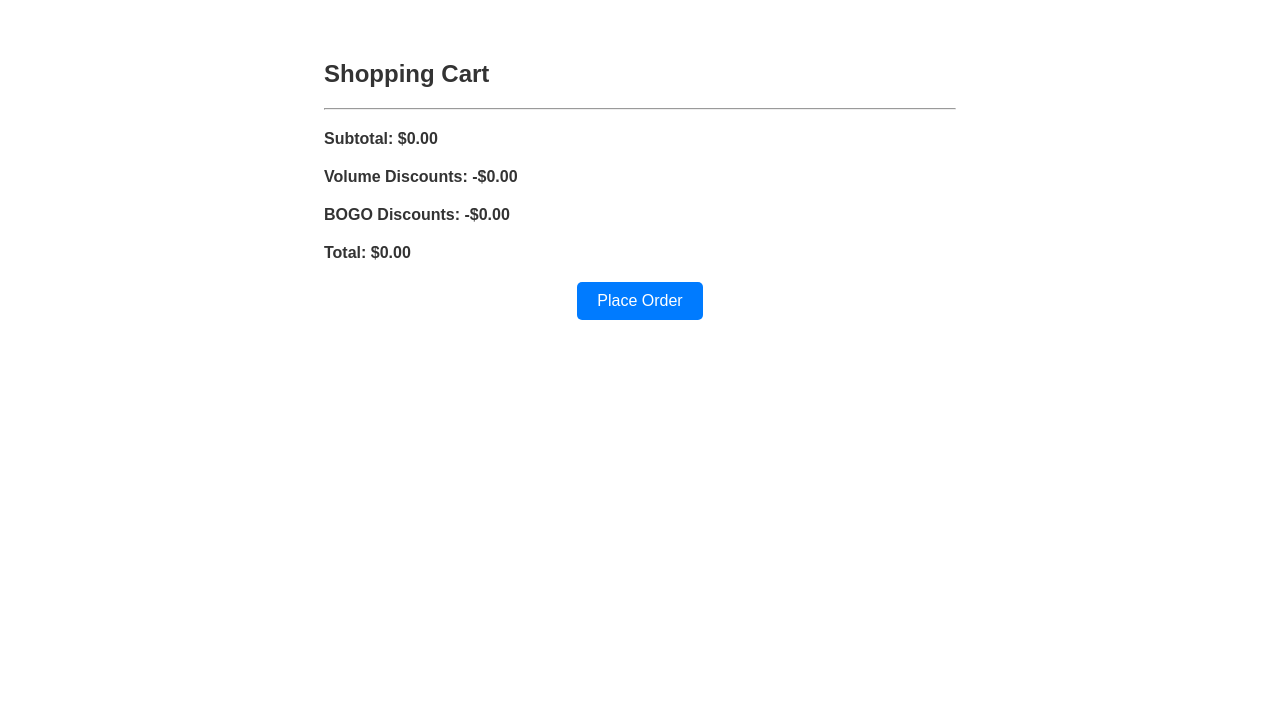
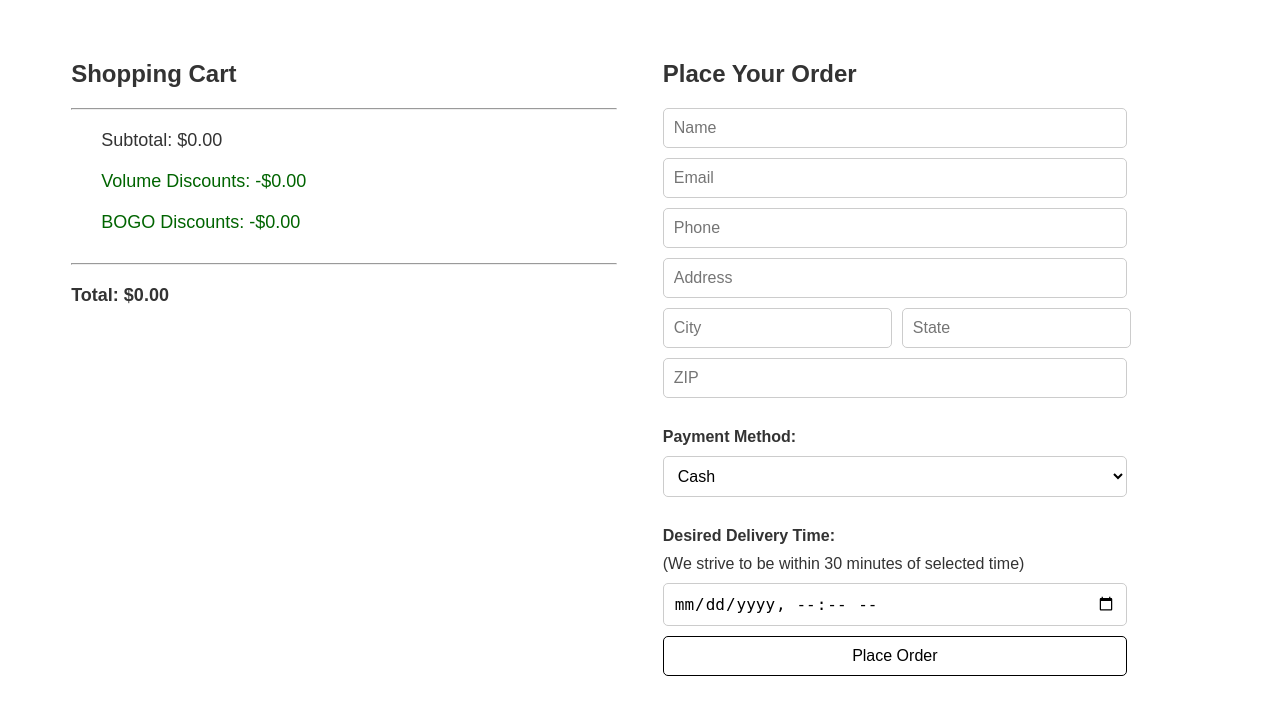
Before and after one commit to Loganbn2/TopCola, a Flask app: template templates/cart.html in a window 1280 px wide. Shown: the top 715 px of the page. Run offline with Flask 3, Linux system fonts and the light colour scheme; the template is opened without the code that fills it: most values are stand-ins (such as "Sample title", 1, 10 or a date in 2020).

Commit message:
cart front end finished

```diff
--- a/templates/cart.html
+++ b/templates/cart.html
@@ -9,9 +9,14 @@
             color: #333;
             padding: 20px;
             border-radius: 5px;
-            width: 50%;
+            width: 90%;
             margin: 20px auto;
             font-family: Arial, sans-serif;
+            display: flex;
+            justify-content: space-between; /* Create space between cart and form */
+        }
+        .cart-column, .form-column {
+            width: 48%; /* Adjust width to fit side by side */
         }
         .cart-item {
             display: flex;
@@ -31,6 +36,22 @@
             text-align: left; /* Align the total for the whole cart to the left */
             font-weight: bold;
             margin-top: 20px;
+            font-size: 18px;
+        }
+        .subtotal {
+            text-align: left; /* Align the total for the whole cart to the left */
+            font-weight: 400;
+            font-size: 18px;
+            margin-top: 20px;
+            padding-left: 30px;;
+        }
+        .discounts-total {
+            text-align: left; /* Align the total for the whole cart to the left */
+            font-weight: 400;
+            margin-top: 20px;
+            font-size: 18px;
+            color: darkgreen;
+            padding-left: 30px;
         }
         .place-order-button {
             display: block;
@@ -162,8 +152,71 @@
         }
         .cart-item .delete-button-container {
             width: 50px; /* Fixed width for delete button container */
-            text-align: center; /* Center align the delete button */
+            text-align: right; /* Align the delete button to the right */
             display: inline-block; /* Ensure the width is applied */
+        }
+        form {
+            display: flex;
+            flex-direction: column;
+            gap: 10px;
+            border-radius: 5px;
+            padding-right: 15%;
+        }
+
+        form input {
+            padding: 10px;
+            border: 1px solid #ccc;
+            border-radius: 5px;
+            font-size: 16px;
+        }
+
+        form input:focus {
+            border-color: #007bff;
+            outline: none;
+            box-shadow: 0 0 5px rgba(0, 123, 255, 0.5);
+        }
+
+        form button {
+            padding: 10px;
+            background-color: #ffffff;
+            color: black;
+            border: solid 1px black;
+            border-radius: 5px;
+            font-size: 16px;
+            cursor: pointer;
+        }
+
+        form button:hover {
+            background-color: #000000;
+            color: white;
+        }
+
+        form select {
+            padding: 10px;
+            border: 1px solid #ccc;
+            border-radius: 5px;
+            font-size: 16px;
+            background-color: #fff;
+            cursor: pointer;
+        }
+
+        form select:focus {
+            border-color: #007bff;
+            outline: none;
+            box-shadow: 0 0 5px rgba(0, 123, 255, 0.5);
+        }
+
+        form .city-state-container {
+            display: flex;
+            gap: 10px;
+        }
+
+        form .city-state-container input {
+            flex: 1;
+            padding: 10px;
+            border: 1px solid #ccc;
+            border-radius: 5px;
+            font-size: 16px;
         }
     </style>
     <script>
@@ -271,8 +324,6 @@
                 lineItem.innerHTML = `
                     <span class="product-name-container">
                         ${item.productName}
-                        ${item.type === 'flower_line_item' ? `(Tier ${item.productTier})` : ''}
-                        ${item.type === 'product_line_item' && item.bundle_category ? `(Category: ${item.bundle_category})` : ''}
                     </span>
                     <div>
                         <button onclick="updateQuantity(${index}, -1)" class="quantity-button">-</button>
@@ -287,11 +338,6 @@
                 cartContainer.appendChild(lineItem);
                 subtotal += parseFloat(item.total.replace('$', '')) || 0;
             });
-
-            // Calculate volume discounts
-            if (subtotal > 100) {
-                discounts = subtotal * 0.1;
-            }
 
             // Calculate BOGO/B2GO discounts
             const bogoDiscounts = calculateBOGODiscounts();
@@ -335,9 +381,6 @@
             // Recalculate all discounts and totals
             let subtotal = cart.reduce((sum, cartItem) => sum + parseFloat(cartItem.total.replace('$', '')), 0);
             let volumeDiscounts = 0;
-            if (subtotal > 100) {
-                volumeDiscounts = subtotal * 0.1;
-            }
             const bogoDiscounts = calculateBOGODiscounts();
 
             // Update all totals in the DOM
@@ -345,6 +388,9 @@
             document.getElementById('cart-discounts').textContent = `Volume Discounts: -$${volumeDiscounts.toFixed(2)}`;
             document.getElementById('cart-bogo-discounts').textContent = `BOGO Discounts: -$${bogoDiscounts.toFixed(2)}`;
             document.getElementById('cart-total').textContent = `Total: $${(subtotal - volumeDiscounts - bogoDiscounts).toFixed(2)}`;
+
+            // Recalculate and render tier totals and discounts
+            calculateTierTotals();
         }
 
         function deleteItem(index) {
@@ -417,15 +463,6 @@
                 tierDiscounts[tier] = getHighestDiscount(tier, quantity);
             });
 
-            // Display tier totals and discounts
-            const tierTotalsContainer = document.getElementById('tier-totals');
-            tierTotalsContainer.innerHTML = ''; // Clear existing content
-            Object.keys(tierTotals).forEach(tier => {
-                const tierTotalElement = document.createElement('div');
-                tierTotalElement.textContent = `Tier ${tier}: ${tierTotals[tier]}g (Discount: $${tierDiscounts[tier].toFixed(2)})`;
-                tierTotalsContainer.appendChild(tierTotalElement);
-            });
-
             // Calculate and update the final "Volume Discounts" value
             const totalDiscounts = Object.values(tierDiscounts).reduce((sum, discount) => sum + discount, 0);
             document.getElementById('cart-discounts').textContent = `Volume Discounts: -$${totalDiscounts.toFixed(2)}`;
@@ -443,42 +480,51 @@
 </head>
 <body>
     <div class="cart-container">
+        <div class="cart-column">
             <h2>Shopping Cart</h2>
             <div id="cart-items">
                 <!-- Line items will be dynamically inserted here -->
             </div>
-        <div id="tier-totals" class="cart-total">
-            <!-- Tier totals will be dynamically inserted here -->
-        </div>
             <hr> <!-- Divider line -->
-        <div id="cart-subtotal" class="cart-total">
+            <div id="cart-subtotal" class="subtotal">
                 Subtotal: $0.00
             </div>
-        <div id="cart-discounts" class="cart-total">
+            <div id="cart-discounts" class="discounts-total">
                 Volume Discounts: $0.00
             </div>
-        <div id="cart-bogo-discounts" class="cart-total">
+            <div id="cart-bogo-discounts" class="discounts-total">
                 BOGO Discounts: $0.00
             </div>
+            <hr style="margin-top: 30px;"> <!-- Divider line between discounts and total -->
             <div id="cart-total" class="cart-total">
                 Total: $0.00
             </div>
-        <div class="place-order-button" onclick="togglePopup()">Place Order</div>
         </div>
-
-    <div id="overlay" class="overlay" onclick="togglePopup()"></div>
-    <div id="popup-form" class="popup-form">
-        <h3>Place Your Order</h3>
+        <div class="form-column">
+            <h2>Place Your Order</h2>
             <form>
                 <input type="text" placeholder="Name" required>
                 <input type="email" placeholder="Email" required>
                 <input type="tel" placeholder="Phone" required>
                 <input type="text" placeholder="Address" required>
+                <div class="city-state-container">
                     <input type="text" placeholder="City" required>
                     <input type="text" placeholder="State" required>
+                </div>
                 <input type="text" placeholder="ZIP" required>
-            <button type="submit">Submit</button>
+                <label style="font-weight: bold; padding-top: 20px;" for="payment-method">Payment Method:</label>
+                <select id="payment-method" name="payment-method" required>
+                    <option value="cash">Cash</option>
+                    <option value="zelle">Zelle</option>
+                </select>
+                <label style="font-weight: bold; padding-top: 20px;" for="delivery-time">Desired Delivery Time:</label>
+                <label for="delivery-time">(We strive to be within 30 minutes of selected time)</label>
+                <input type="datetime-local" id="delivery-time" name="delivery-time" required>
+                <button type="submit">Place Order</button>
             </form>
         </div>
+    </div>
+
+    <div id="overlay" class="overlay" onclick="togglePopup()"></div>
 </body>
 </html>
```
Also changed, not shown: other parts of templates/cart.html (+0 -31 lines). Lines whose indentation alone changed are shown as unchanged.
